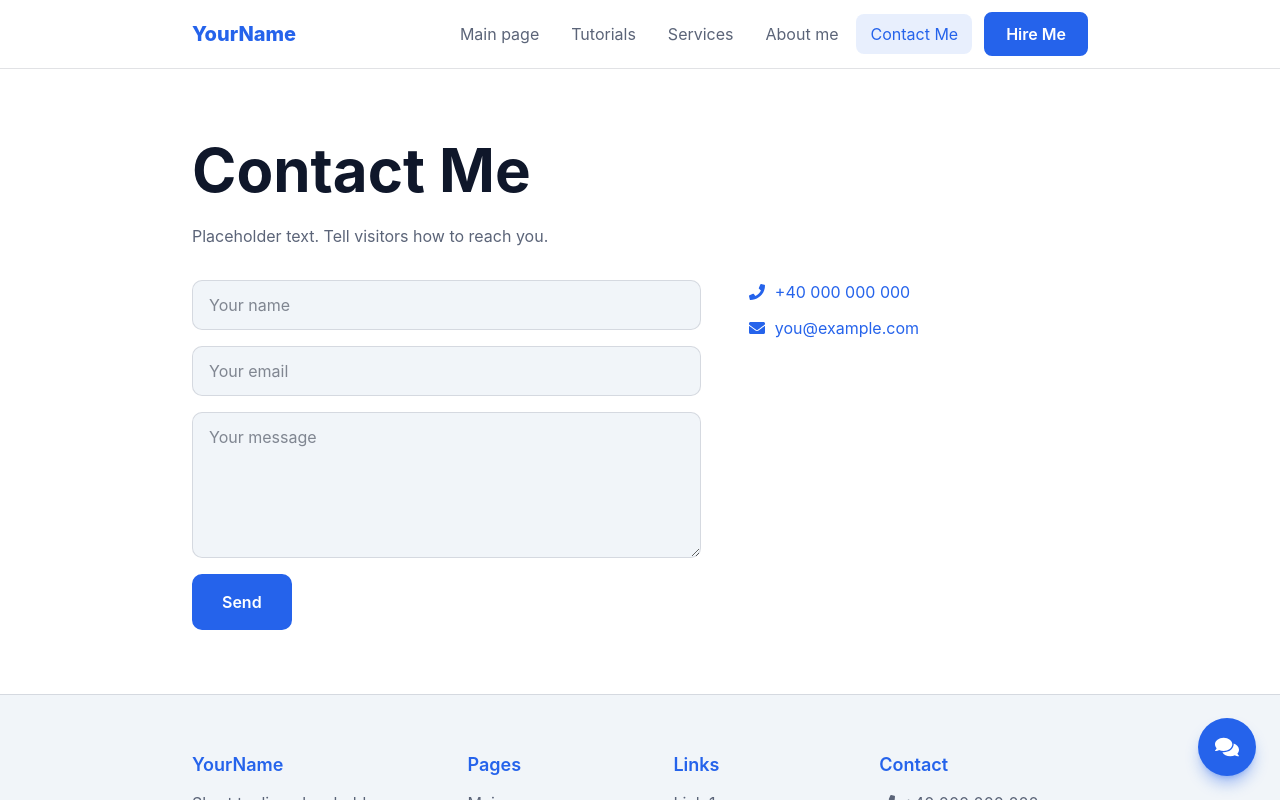
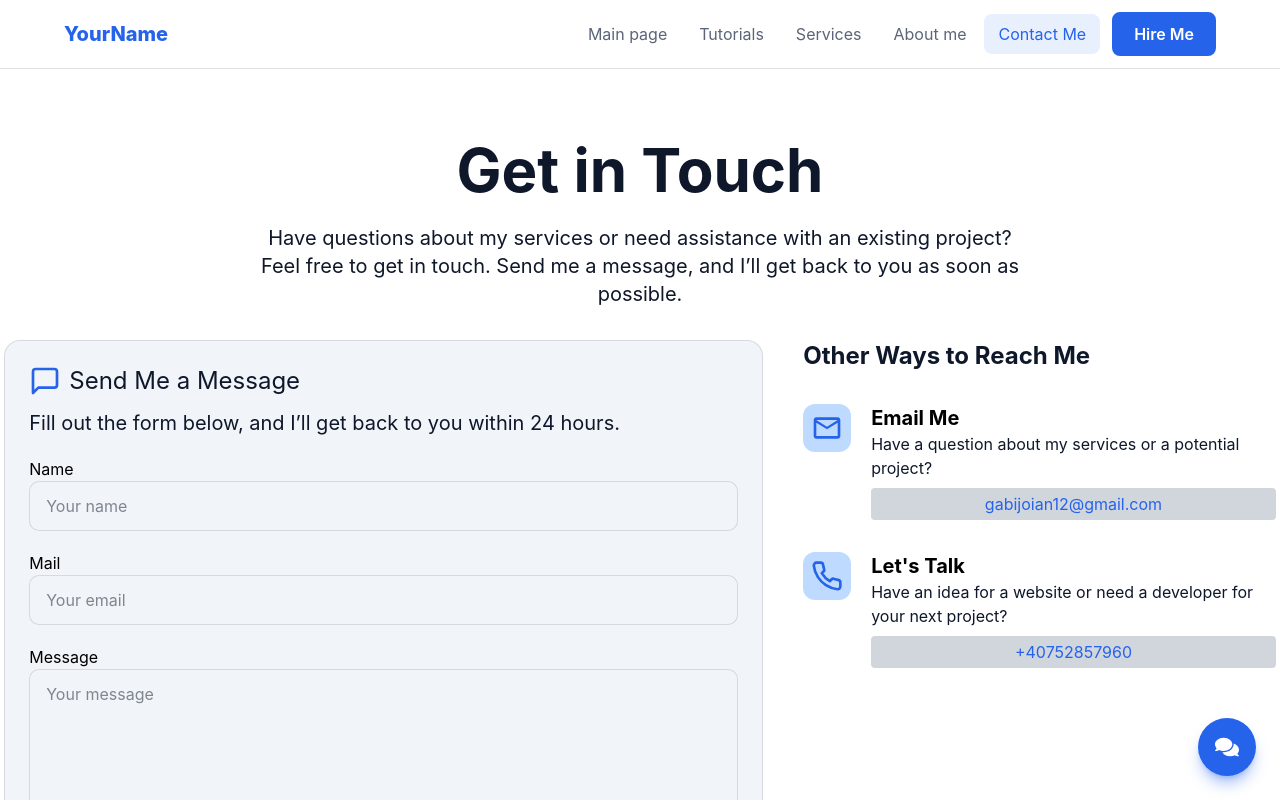
Before and after one commit to Gaby6632/Portfolio-Main, a Next.js app: page /contact in a window 1280 px wide. Shown: the top 800 px of the page. Built offline with nearby package versions, Linux system fonts and the light colour scheme.

Commit message:
Contact Me Updated

```diff
--- a/app/contact/page.tsx
+++ b/app/contact/page.tsx
@@ -1,22 +1,69 @@
 'use client';
-import { FaPhone, FaEnvelope } from 'react-icons/fa';
-import { btnFill, field, h1 } from '@/lib/ui';
+import { FiMessageSquare, FiPhone, FiSend } from "react-icons/fi";
+import { MdOutlineMailOutline } from "react-icons/md";
+
+import { btnFill, field, h1, paragraph, p, subTitle } from '@/lib/ui';
 
 export default function Contact() {
   return (
-    <section className="container-x min-h-[70vh] py-16">
-      <h1 className={h1}>Contact Me</h1>
-      <p className="text-muted">Placeholder text. Tell visitors how to reach you.</p>
-      <div className="mt-8 grid gap-12 md:grid-cols-[1.2fr_.8fr]">
-        <form className="flex flex-col items-start gap-4" onSubmit={(e) => e.preventDefault()}>
-          <input className={field} placeholder="Your name" required />
-          <input className={field} type="email" placeholder="Your email" required />
-          <textarea className={field} rows={5} placeholder="Your message" required />
-          <button className={btnFill} type="submit">Send</button>
-        </form>
-        <div className="space-y-3 text-accent">
-          <p className="flex items-center gap-2.5"><FaPhone /> +40 000 000 000</p>
-          <p className="flex items-center gap-2.5"><FaEnvelope /> you@example.com</p>
+    <section className="container-x min-h-[70vh] py-16 justify-center">
+      <div className="text-center">
+        <h1 className={h1}>Get in Touch</h1>
+         <p className={paragraph}>Have questions about my services or need assistance with an existing project? Feel free to get in touch. Send me a message, and I’ll get back to you as soon as possible.</p>
+      </div>
+      <div className="mx-auto flex w-full max-w-[1200px] flex-col items-stretch justify-center gap-6 px-0 md:flex-row md:gap-1">
+        <div className="mt-8 shrink-0 flex flex-col md:flex-row justify-center items-stretch gap-10">
+
+          <div className="w-full md:flex-[1.2] min-w-0  bg-surface rounded-2xl border border-line outline-none p-6">
+              <div className="flex gap-2 mb-3">
+                <FiMessageSquare className="text-2xl text-accent size-8" />
+                <h2 className={subTitle}>Send Me a Message</h2>
+              </div>
+              <p className={p}>Fill out the form below, and I’ll get back to you within 24 hours.</p>
+            <form className="flex flex-col items-start gap-5" onSubmit={(e) => e.preventDefault()}>
+              <div className='w-full'>
+                <label className='text-black ' htmlFor="#">Name</label>
+                <input className={field} placeholder="Your name" required />
+              </div>
+              <div className='w-full'>
+                <label className='text-black ' htmlFor="#">Mail</label>
+                <input className={field} type="email" placeholder="Your email" required />
+              </div>
+              <div className='w-full'>
+                <label className='text-black ' htmlFor="#">Message</label>
+                <textarea className={field} rows={5} placeholder="Your message" required />
+              </div>
+              <button className="w-full h-12 bg-accent text-white rounded-xl font-bold" type="submit">Send</button>
+
+            </form>
+          </div>
+
+          <div className="w-full md:flex-[0.8] min-w-0">
+            <h2 className="shrink-0 text-2xl font-bold">Other Ways to Reach Me</h2>
+            <div>
+              <div className='mt-8 flex gap-5'>
+                <MdOutlineMailOutline className="shrink-0 bg-blue-200 text-accent rounded-xl p-2 text-5xl size-12" />
+                <div className=''>
+                  <h2 className='font-bold text-black text-xl'>Email Me</h2>
+                  <p>Have a question about my services or a potential project?</p>
+                    <h4 className='bg-gray-300 p-1 rounded mt-2 align-middle'>
+                      <a className='flex justify-center text-accent' href="mailto:gabijoian12@gmai.com">gabijoian12@gmail.com</a>
+                    </h4>
+                </div>
+              </div>
+
+              <div className='mt-8 flex gap-5'>
+                <FiPhone className="shrink-0 bg-blue-200 text-accent rounded-xl p-2 text-5xl size-12" />
+                <div className=''>
+                  <h2 className='font-bold text-black text-xl'>Let's Talk</h2>
+                  <p>Have an idea for a website or need a developer for your next project?</p>
+                    <h4 className='bg-gray-300 p-1 rounded mt-2 align-middle'>
+                      <a className='flex justify-center text-accent' href="tel:+40752857960">+40752857960</a>
+                    </h4>
+                </div>
+              </div>
+            </div>
+          </div>
         </div>
       </div>
     </section>
--- a/app/globals.css
+++ b/app/globals.css
@@ -8,6 +8,7 @@
   --color-muted: #5b6478;
   --color-line: rgb(15 23 42 / 0.12);
   --animate-blink: blink 1s infinite;
+
   @keyframes blink {
     0%, 80%, 100% { opacity: 0.25; }
     40% { opacity: 1; }
@@ -15,8 +16,17 @@
 }
 
 @utility container-x {
+  width: min(90%, 95%);
+  margin-inline: auto;
+}
+
+@utility container-box {
   width: min(70%, 92%);
-  margin-inline: auto;
+  padding: 1rem;
+
+  background: #fff;
+  border: 1px solid rgba(0, 140, 255, 0.6);
+  border-radius: 20px;
 }
 
 html { scroll-behavior: smooth; }
--- /dev/null
+++ b/backup/contact.tsx
@@ -0,0 +1,27 @@
+'use client';
+import { FaPhone, FaEnvelope } from 'react-icons/fa';
+import { btnFill, field, h1 } from '@/lib/ui';
+
+export default function Contact() {
+  return (
+    <section className="container-x min-h-[70vh] py-16">
+      <h1 className={h1}>Contact Me</h1>
+      <p className="text-muted">Placeholder text. Tell visitors how to reach you.</p>
+      <div className="mt-8 grid gap-12 md:grid-cols-[1.2fr_.8fr]">
+        <form className="flex flex-col items-start gap-4 " onSubmit={(e) => e.preventDefault()}>
+          <input className={field} placeholder="Your name" required />
+          <input className={field} type="email" placeholder="Your email" required />
+          <textarea className={field} rows={5} placeholder="Your message" required />
+          <button className={btnFill} type="submit">Send</button>
+        </form>
+        <div className="bg-surface rounded-2xl border-line border-1 outline-none max-h-70">
+          <div className="space-y-3 text-accent">
+            <h2>Do you need help?</h2>
+            {/* <p className="flex items-center gap-2.5"><FaPhone /> +40 000 000 000</p>
+            <p className="flex items-center gap-2.5"><FaEnvelope /> you@example.com</p> */}
+          </div>
+        </div>
+      </div>
+    </section>
+  );
+}
--- a/lib/ui.ts
+++ b/lib/ui.ts
@@ -9,3 +9,7 @@ export const btnOutlineDark = `${base} border-white bg-transparent text-white ho
 export const h1 = 'mb-4 text-4xl font-bold leading-tight md:text-6xl';
 export const h2 = 'mb-4 text-3xl font-bold md:text-4xl';
 export const field = 'w-full rounded-[10px] border border-line bg-surface px-4 py-3 text-ink outline-none focus:ring-2 focus:ring-accent2';
+
+export const paragraph = 'text-base text-muted-foreground max-w-3xl mx-auto md:text-xl';
+export const p = 'text-base text-left text-muted-foreground mb-5 max-w-3xl md:text-xl';
+export const subTitle = 'text-xl max-w-3xl md:text-2xl'
```
